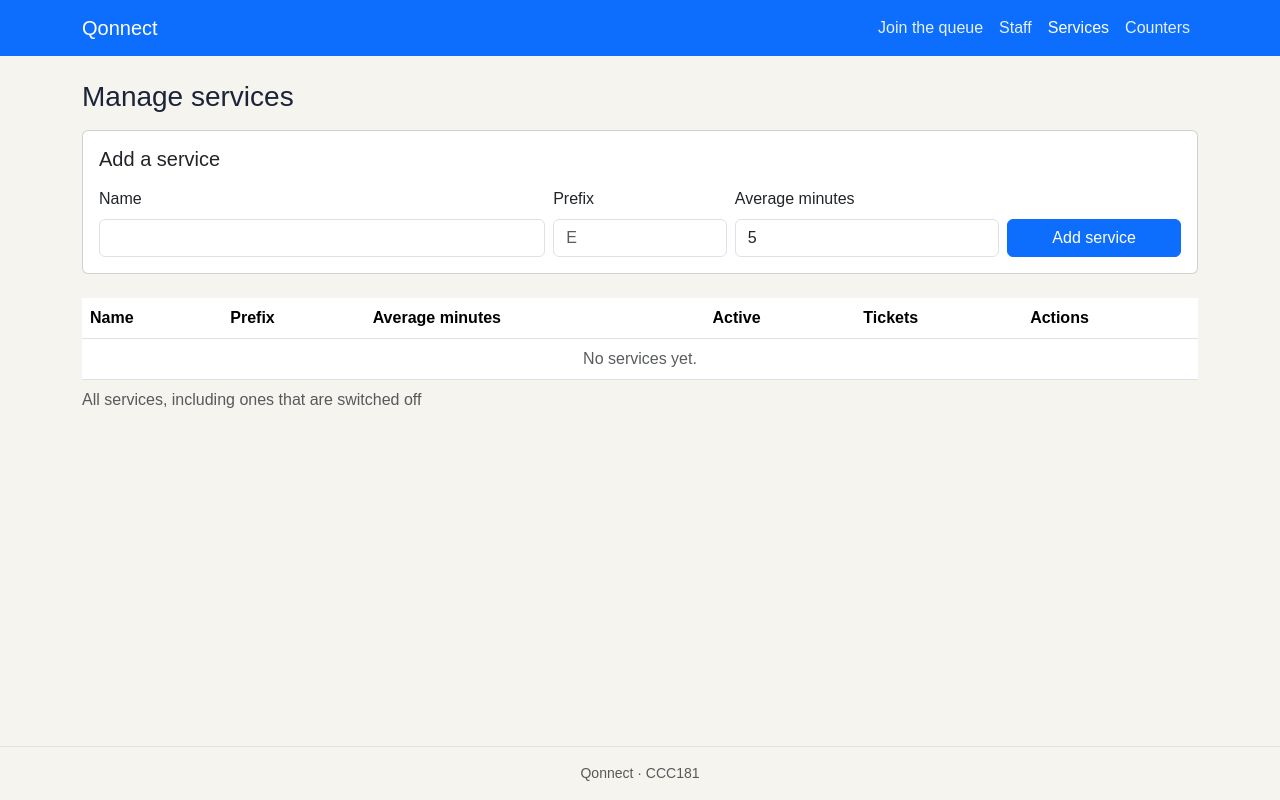
After one commit to Draeze83/CCC181, a Flask app: page /staff/services in a window 1280 px wide. The commit adds this page. Run offline with Flask 3, Linux system fonts and the light colour scheme; parts of the project's set-up code (start-up, migrations or seed data) failed here and were passed over.

Commit message:
Added update and delete and a second migration

```diff
--- a/my-app/app.py
+++ b/my-app/app.py
@@ -57,25 +57,27 @@ def ticket(ticket_id):
 
 @app.post("/queue/<int:ticket_id>/leave")
 def leave(ticket_id):
-    t = next((t for t in TICKETS if t["number"] == ticket_id), None)
-    if t is None:
-        abort(404)
-    t["status"] = "no-show"
-    flash(f"You left the queue. Ticket #{t['number']} has been cancelled.", "info")
+    t = db.get_or_404(Ticket, ticket_id)
+    if t.status != "waiting":
+        flash("You can only leave the queue while you are still waiting.", "warning")
+        return redirect(url_for("ticket", ticket_id=t.id))
+    t.status = "left"  # soft delete: the row stays for reports
+    t.finished_at = func.now()  # ck_tickets_finished_matches_status needs this
+    db.session.commit()
+    flash(f"You left the queue. Ticket #{t.id} has been cancelled.", "info")
     return redirect(url_for("index"))
 
+def all_services():
+    return db.session.scalars(db.select(Service).order_by(Service.name)).all()
 
-def all_services():
+def active_services():
     # FR-11: a switched-off service no longer appears on the Join form
-    return db.session.scalars(
-        db.select(Service).filter_by(is_active=True).order_by(Service.name)
-    ).all()
-
+    stmt = db.select(Service).filter_by(active=True).order_by(Service.name)
+    return db.session.scalars(stmt).all()
 
 @app.get("/join")
 def join_form():
-    return render_template("join.html", services=all_services(), form={})
-
+    return render_template("join.html", services=active_services(), form={})
 
 @app.post("/join")
 def join():
@@ -93,7 +95,7 @@ def join():
     # Same pattern as ck_users_email_format, so the database never rejects it
     if not re.fullmatch(r"[^@\s]+@[^@\s]+\.[^@\s]+", email) or len(email) > 120:
         errors["email"] = "Enter a valid email address."
-    if service is None or not service.is_active:
+    if service is None or not service.active:
         errors["service_id"] = "Choose a service."
     match = re.fullmatch(r"(\d{4})-?(\d{4})", student_id)
     if match is None:
@@ -115,7 +117,7 @@ def join():
 
     if errors:
         flash("Please fix the highlighted fields.", "danger")
-        return render_template("join.html", services=all_services(),
+        return render_template("join.html", services=active_services(),
                                form=form, errors=errors), 400
 
     if user is None:
@@ -138,7 +140,7 @@ def join():
     except IntegrityError:
         db.session.rollback()
         flash("Something went wrong saving your ticket. Please try again.", "danger")
-        return render_template("join.html", services=all_services(),
+        return render_template("join.html", services=active_services(),
                                form=form, errors={}), 409
 
     flash(f"You joined the queue. Your ticket is #{ticket.id}.", "success")
@@ -156,15 +158,155 @@ def staff_dashboard():
     return render_template("staff.html", queue=queue, services=all_services(),
                            selected=service_id)
 
+STAFF_ACTIONS = {"call": "called", "serve": "served", "no-show": "no-show"}
+# FR-13: the status a ticket must have before each change
+STATUS_BEFORE = {"called": "waiting", "served": "called", "no-show": "called"}
+
 @app.post("/staff/tickets/<int:ticket_id>/<action>")
 def staff_action(ticket_id, action):
-    new_status = {"call": "called", "serve": "served", "no-show": "no-show"}.get(action)
-    t = next((t for t in TICKETS if t["number"] == ticket_id), None)
-    if t is None or new_status is None:
+    new_status = STAFF_ACTIONS.get(action)
+    if new_status is None:
         abort(404)
-    t["status"] = new_status
+    t = db.get_or_404(Ticket, ticket_id)
+    if t.status != STATUS_BEFORE[new_status]:
+        flash(f"Ticket #{ticket_id} is {t.status}, so it cannot be marked {new_status}.", "warning")
+        return redirect(url_for("staff_dashboard"))
+    t.status = new_status
+    if new_status == "called":
+        t.called_at = func.now()  # the database fills in the time
+    else:
+        t.finished_at = func.now()
+    db.session.commit()
     flash(f"Ticket #{ticket_id} marked {new_status}.", "info")
     return redirect(url_for("staff_dashboard"))
+
+@app.post("/staff/call-next")
+def call_next():
+    service_id = request.form.get("service_id", type=int)
+    stmt = db.select(Ticket).filter_by(status="waiting")
+    if service_id:
+        stmt = stmt.filter_by(service_id=service_id)
+    t = db.session.scalar(stmt.order_by(Ticket.created_at).limit(1))
+    if t is None:
+        flash("No one is waiting right now.", "info")
+    else:
+        t.status = "called"
+        t.called_at = func.now()
+        db.session.commit()
+        flash(f"Ticket #{t.id} called.", "info")
+    return redirect(url_for("staff_dashboard", service_id=service_id))
+
+@app.post("/staff/tickets/<int:ticket_id>/delete")
+def delete_ticket(ticket_id):
+    t = db.get_or_404(Ticket, ticket_id)
+    db.session.delete(t)  # hard delete: the row is gone for good
+    db.session.commit()
+    flash(f"Ticket #{ticket_id} was deleted.", "warning")
+    return redirect(url_for("staff_dashboard"))
+
+@app.get("/staff/services")
+def services_list():
+    return render_template("services.html", services=all_services())
+
+@app.post("/staff/services")
+def service_create():
+    name = request.form.get("name", "").strip()
+    prefix = request.form.get("prefix", "").strip().upper()
+    minutes = request.form.get("avg_minutes", type=int)
+    if not name or len(name) > 80 or not minutes or minutes <= 0:
+        flash("Enter a name (up to 80 characters) and minutes greater than 0.", "danger")
+        return redirect(url_for("services_list"))
+    # Same pattern as ck_services_prefix
+    if not re.fullmatch(r"[A-Z]{1,3}", prefix):
+        flash("Enter a prefix of 1 to 3 letters, for example E.", "danger")
+        return redirect(url_for("services_list"))
+    db.session.add(Service(name=name, prefix=prefix, avg_minutes=minutes))
+    try:
+        db.session.commit()
+        flash(f"Service “{name}” added.", "success")
+    except IntegrityError:
+        db.session.rollback()
+        flash(f"A service named “{name}” or with prefix {prefix} already exists.", "danger")
+    return redirect(url_for("services_list"))
+
+@app.post("/staff/services/<int:service_id>/edit")
+def service_edit(service_id):
+    s = db.get_or_404(Service, service_id)
+    name = request.form.get("name", "").strip()
+    minutes = request.form.get("avg_minutes", type=int)
+    if not name or len(name) > 80 or not minutes or minutes <= 0:
+        flash("Enter a name (up to 80 characters) and minutes greater than 0.", "danger")
+        return redirect(url_for("services_list"))
+    s.name = name
+    s.avg_minutes = minutes
+    s.active = request.form.get("active") == "on"
+    try:
+        db.session.commit()
+        flash(f"Service “{name}” updated.", "success")
+    except IntegrityError:
+        db.session.rollback()
+        flash(f"A service named “{name}” already exists.", "danger")
+    return redirect(url_for("services_list"))
+
+@app.post("/staff/services/<int:service_id>/delete")
+def service_delete(service_id):
+    s = db.get_or_404(Service, service_id)
+    name = s.name
+    if s.tickets:
+        flash(f"“{name}” has tickets, so it cannot be deleted. Turn it off instead.", "danger")
+        return redirect(url_for("services_list"))
+    db.session.delete(s)
+    db.session.commit()
+    flash(f"Service “{name}” deleted.", "warning")
+    return redirect(url_for("services_list"))
+
+@app.get("/staff/counters")
+def counters_list():
+    counters = db.session.scalars(db.select(Counter).order_by(Counter.name)).all()
+    return render_template("counters.html", counters=counters)
+
+@app.post("/staff/counters")
+def counter_create():
+    name = request.form.get("name", "").strip()
+    if not name or len(name) > 60:
+        flash("Enter a counter name (up to 60 characters).", "danger")
+        return redirect(url_for("counters_list"))
+    db.session.add(Counter(name=name))
+    try:
+        db.session.commit()
+        flash(f"Counter “{name}” added.", "success")
+    except IntegrityError:
+        db.session.rollback()
+        flash(f"A counter named “{name}” already exists.", "danger")
+    return redirect(url_for("counters_list"))
+
+@app.post("/staff/counters/<int:counter_id>/edit")
+def counter_edit(counter_id):
+    c = db.get_or_404(Counter, counter_id)
+    name = request.form.get("name", "").strip()
+    if not name or len(name) > 60:
+        flash("Enter a counter name (up to 60 characters).", "danger")
+        return redirect(url_for("counters_list"))
+    c.name = name
+    try:
+        db.session.commit()
+        flash(f"Counter renamed to “{name}”.", "success")
+    except IntegrityError:
+        db.session.rollback()
+        flash(f"A counter named “{name}” already exists.", "danger")
+    return redirect(url_for("counters_list"))
+
+@app.post("/staff/counters/<int:counter_id>/delete")
+def counter_delete(counter_id):
+    c = db.get_or_404(Counter, counter_id)
+    name = c.name
+    if c.tickets:  # tickets.counter_id is ON DELETE RESTRICT
+        flash(f"“{name}” has served tickets, so it cannot be deleted.", "danger")
+        return redirect(url_for("counters_list"))
+    db.session.delete(c)
+    db.session.commit()
+    flash(f"Counter “{name}” deleted.", "warning")
+    return redirect(url_for("counters_list"))
 
 @app.get("/queue/<int:ticket_id>/status.json")
 def ticket_status(ticket_id):
--- a/my-app/static/js/main.js
+++ b/my-app/static/js/main.js
@@ -12,3 +12,10 @@ if (joinForm) {
 
 const firstInvalid = document.querySelector(".is-invalid");
 if (firstInvalid) firstInvalid.focus();
+
+// Ask before any form marked data-confirm, such as a hard delete.
+document.querySelectorAll("form[data-confirm]").forEach((form) => {
+  form.addEventListener("submit", (event) => {
+    if (!confirm(form.dataset.confirm)) event.preventDefault();
+  });
+});
--- a/my-app/templates/base.html
+++ b/my-app/templates/base.html
@@ -33,6 +33,16 @@
                {% if request.endpoint == 'staff_dashboard' %}aria-current="page"{% endif %}
                href="{{ url_for('staff_dashboard') }}">Staff</a>
           </li>
+          <li class="nav-item">
+            <a class="nav-link {% if request.endpoint == 'services_list' %}active{% endif %}"
+               {% if request.endpoint == 'services_list' %}aria-current="page"{% endif %}
+               href="{{ url_for('services_list') }}">Services</a>
+          </li>
+          <li class="nav-item">
+            <a class="nav-link {% if request.endpoint == 'counters_list' %}active{% endif %}"
+               {% if request.endpoint == 'counters_list' %}aria-current="page"{% endif %}
+               href="{{ url_for('counters_list') }}">Counters</a>
+          </li>
         </ul>
       </div>
     </div>
--- /dev/null
+++ b/my-app/templates/services.html
@@ -0,0 +1,89 @@
+{% extends "base.html" %}
+
+{% block title %}Manage services · Qonnect{% endblock %}
+
+{% block content %}
+<h1 class="h3 mb-3">Manage services</h1>
+
+<div class="card mb-4">
+  <div class="card-body">
+    <h2 class="h5 mb-3">Add a service</h2>
+    <form method="post" action="{{ url_for('service_create') }}" class="row g-2 align-items-end">
+      <div class="col-12 col-md-5">
+        <label for="new-name" class="form-label">Name</label>
+        <input id="new-name" name="name" type="text" maxlength="80" required class="form-control">
+      </div>
+      <div class="col-6 col-md-2">
+        <label for="new-prefix" class="form-label">Prefix</label>
+        <input id="new-prefix" name="prefix" type="text" maxlength="3" required
+               placeholder="E" class="form-control text-uppercase">
+      </div>
+      <div class="col-6 col-md-3">
+        <label for="new-minutes" class="form-label">Average minutes</label>
+        <input id="new-minutes" name="avg_minutes" type="number" min="1" value="5" required
+               class="form-control">
+      </div>
+      <div class="col-12 col-md-2">
+        <button type="submit" class="btn btn-primary w-100">Add service</button>
+      </div>
+    </form>
+  </div>
+</div>
+
+<div class="table-responsive">
+  <table class="table align-middle">
+    <caption>All services, including ones that are switched off</caption>
+    <thead>
+      <tr>
+        <th scope="col">Name</th>
+        <th scope="col">Prefix</th>
+        <th scope="col">Average minutes</th>
+        <th scope="col">Active</th>
+        <th scope="col">Tickets</th>
+        <th scope="col">Actions</th>
+      </tr>
+    </thead>
+    <tbody>
+      {% for s in services %}
+        <tr>
+          <td>
+            <label for="name-{{ s.id }}" class="visually-hidden">Name of {{ s.name }}</label>
+            <input id="name-{{ s.id }}" name="name" form="edit-{{ s.id }}" type="text"
+                   maxlength="80" required value="{{ s.name }}" class="form-control">
+          </td>
+          <td>{{ s.prefix }}</td>
+          <td>
+            <label for="minutes-{{ s.id }}" class="visually-hidden">Average minutes for {{ s.name }}</label>
+            <input id="minutes-{{ s.id }}" name="avg_minutes" form="edit-{{ s.id }}" type="number"
+                   min="1" required value="{{ s.avg_minutes }}" class="form-control">
+          </td>
+          <td>
+            <div class="form-check">
+              <input id="active-{{ s.id }}" name="active" form="edit-{{ s.id }}" type="checkbox"
+                     class="form-check-input" {% if s.active %}checked{% endif %}>
+              <label for="active-{{ s.id }}" class="form-check-label">Active</label>
+            </div>
+          </td>
+          <td>{{ s.tickets|length }}</td>
+          <td>
+            <div class="d-flex gap-2">
+              <form id="edit-{{ s.id }}" method="post"
+                    action="{{ url_for('service_edit', service_id=s.id) }}">
+                <button type="submit" class="btn py-2 btn-outline-primary"
+                        aria-label="Save {{ s.name }}">Save</button>
+              </form>
+              <form method="post" action="{{ url_for('service_delete', service_id=s.id) }}"
+                    data-confirm="Delete {{ s.name }}? This cannot be undone.">
+                <button type="submit" class="btn py-2 btn-outline-danger"
+                        aria-label="Delete {{ s.name }}">Delete</button>
+              </form>
+            </div>
+          </td>
+        </tr>
+      {% else %}
+        <tr><td colspan="6" class="text-center text-body-secondary">No services yet.</td></tr>
+      {% endfor %}
+    </tbody>
+  </table>
+</div>
+{% endblock %}
```
Also changed, not shown: my-app/migrations/versions/bf6124cb79a7_add_services_active.py (added, +32 -0 lines), my-app/models.py (+1 -6 lines), my-app/templates/counters.html (added, +64 -0 lines), my-app/templates/join.html (+5 -5 lines), my-app/templates/staff.html (+16 -3 lines), my-app/templates/ticket.html (+6 -4 lines).
